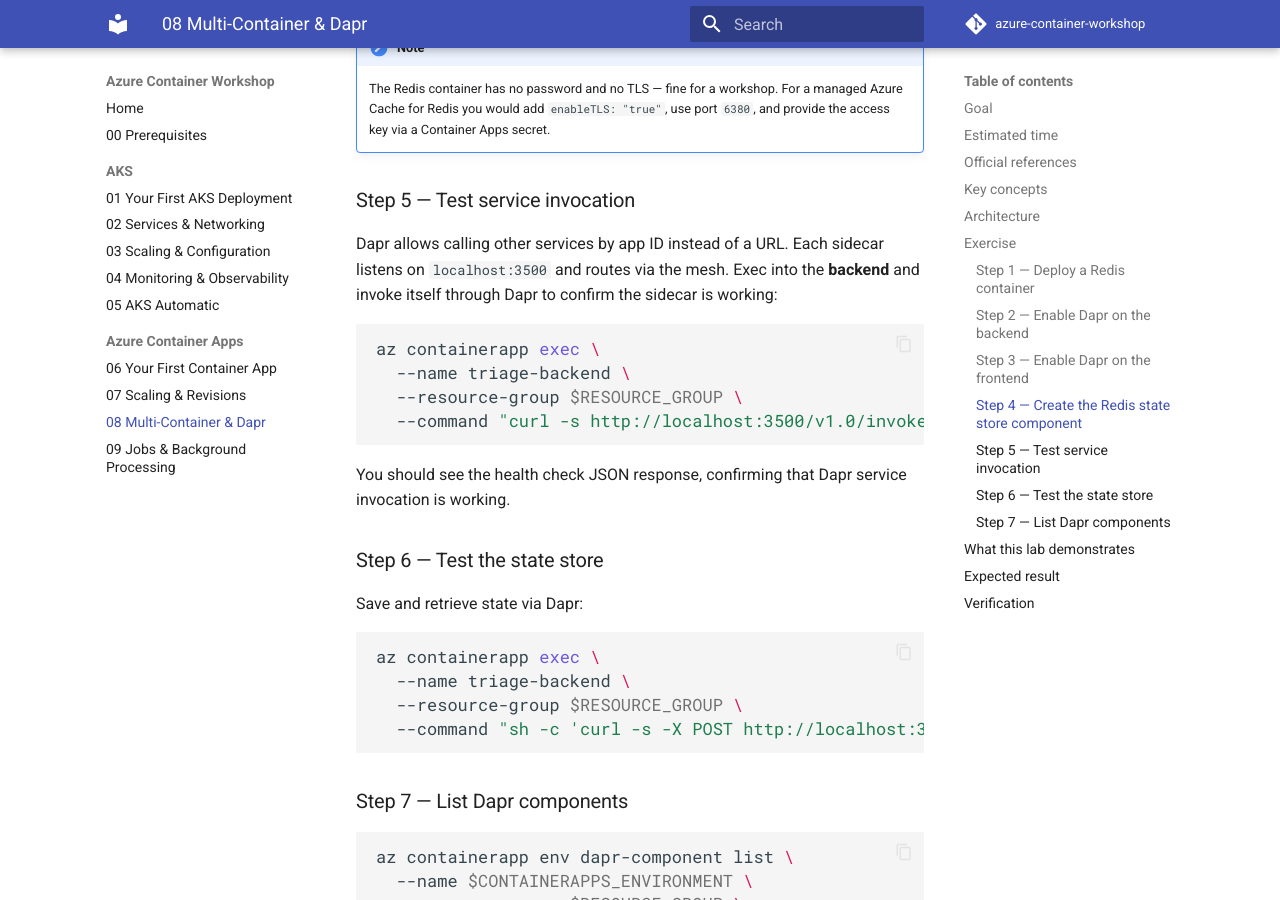
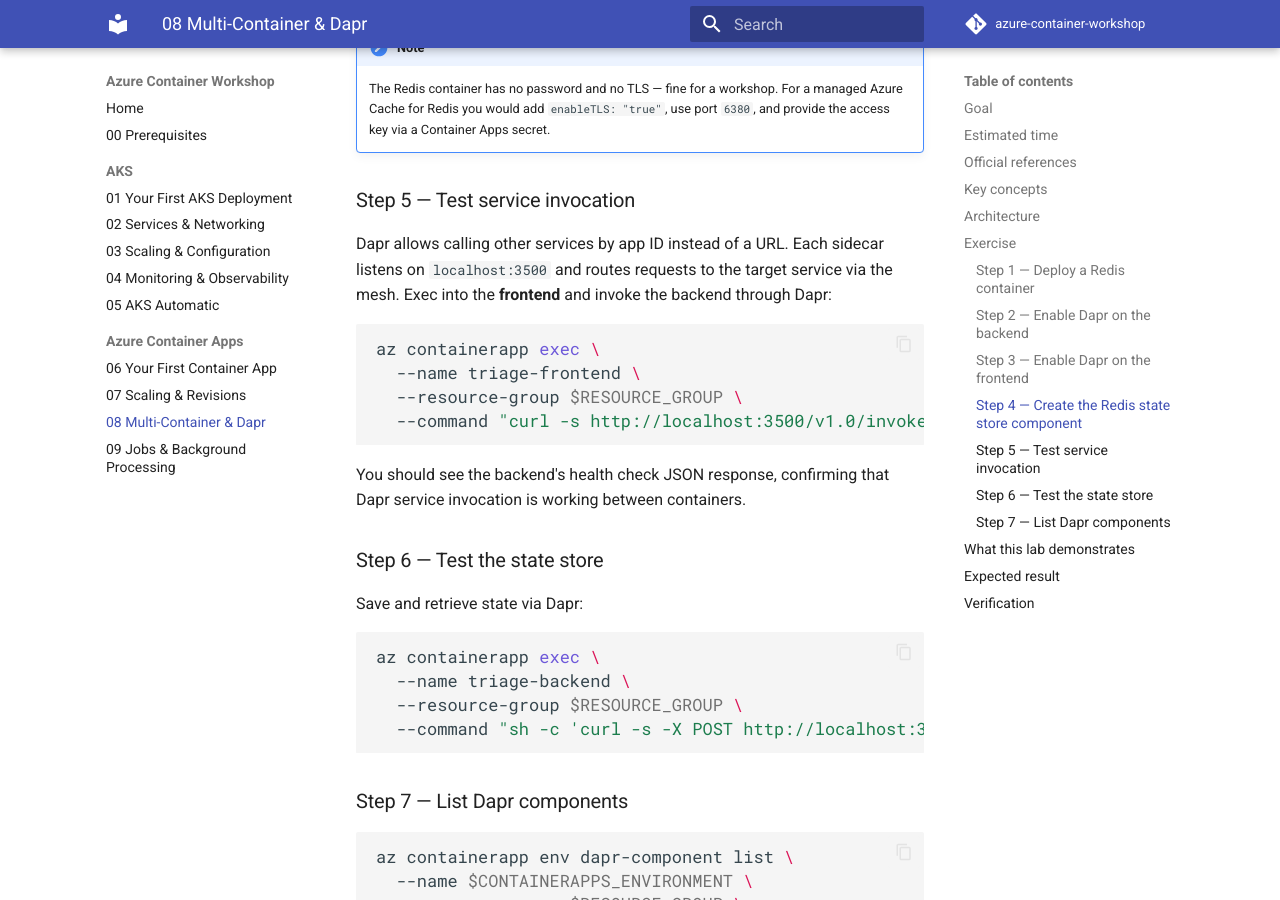
Before and after one commit to beyondelastic/azure-container-workshop, an MkDocs documentation site: the page built from docs/08-multi-container-and-dapr.md, in a window 1280 px wide and 900 px high, scrolled down 3270 px. Built offline with MkDocs 1.6.1 and Material for MkDocs 9.7.7, drawn with Linux system fonts in a browser that asks for light colours; comment, search, counter and statistics services are not loaded.

Commit message:
Update Dockerfile to install curl and modify Dapr service invocation instructions

````diff
--- a/docs/08-multi-container-and-dapr.md
+++ b/docs/08-multi-container-and-dapr.md
@@ -138,18 +138,18 @@
 ### Step 5 — Test service invocation
 
 Dapr allows calling other services by app ID instead of a URL. Each sidecar
-listens on `localhost:3500` and routes via the mesh. Exec into the **backend**
-and invoke itself through Dapr to confirm the sidecar is working:
+listens on `localhost:3500` and routes requests to the target service via the
+mesh. Exec into the **frontend** and invoke the backend through Dapr:
 
 ```bash
 az containerapp exec \
-  --name triage-backend \
+  --name triage-frontend \
   --resource-group $RESOURCE_GROUP \
   --command "curl -s http://localhost:3500/v1.0/invoke/triage-backend/method/api/health"
 ```
 
-You should see the health check JSON response, confirming that Dapr service
-invocation is working.
+You should see the backend's health check JSON response, confirming that Dapr
+service invocation is working between containers.
 
 ### Step 6 — Test the state store
 
````
Also changed, not shown: 1 other file.
